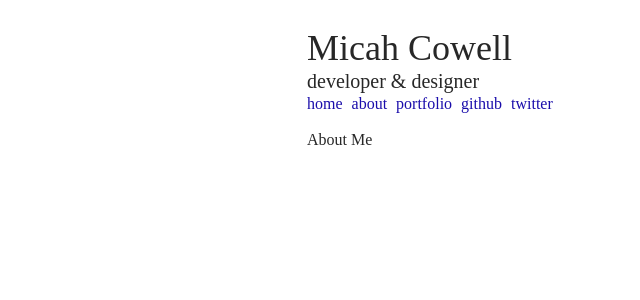
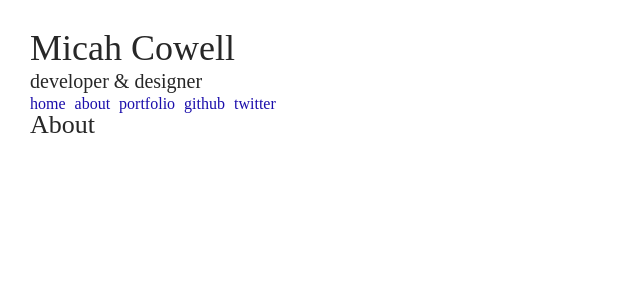
Before and after one commit to maxhumber/maxhumber.com, a Jekyll site: the page built from me/index.html, in a window 1280 px wide. Shown: the top 300 px of the page, without its empty margins (0-640 px from the left). Built offline with Jekyll 4.4.1, drawn with Linux system fonts in a browser that asks for light colours.

```diff
--- a/_includes/nav.html
+++ b/_includes/main.html
@@ -1,5 +1,5 @@
 
-<div class="nav">
+<div class="main">
     <h1>{{ site.name }}</h1>
     <h2>{{ site.description }}</h2>
     <ul>
--- a/_layouts/default.html
+++ b/_layouts/default.html
@@ -26,7 +26,7 @@
 <body>
 
     <div class="wrapper">
-        {% include nav.html %}
+        {% include main.html %}
         {{ content }}
     </div>
 
--- a/assets/css/main.scss
+++ b/assets/css/main.scss
@@ -3,7 +3,6 @@
 
 @import "reset";
 @import "config";
-
 
 body {
     color: $color-primary;
@@ -36,16 +35,12 @@
 }
 
 
-// WRAPPER
 .wrapper {
-    max-width: 666px;
-    margin: auto;
     padding: 30px;
 }
 
 
-// NAVIGATION
-.nav {
+.main {
     h1 {
         font-size: 36px;
     }
@@ -62,26 +57,28 @@
 
 
 .blog {
-    margin-top: 20px;
     h1 {
-        font-size: 24px;
+        font-size: 26px;
     }
 }
 
 
 .post {
-    margin-top: 20px;
+    h1 {
+        font-size: 26px;
+    }
+}
+
+
+.portfolio {
+    h1 {
+        font-size: 26px;
+    }
 }
 
 
 .about {
-    margin-top: 20px;
-}
-
-
-.portfolio {
-    margin-top: 20px;
     h1 {
-        font-size: 24px;
+        font-size: 26px;
     }
 }
--- a/me/index.html
+++ b/me/index.html
@@ -4,5 +4,5 @@
 
 
 <div class="about">
-    <h1>About Me</h1>
+    <h1>About</h1>
 </div>
```
Also changed, not shown: README.md, assets/img/new-phone-who-dis.png (added).
